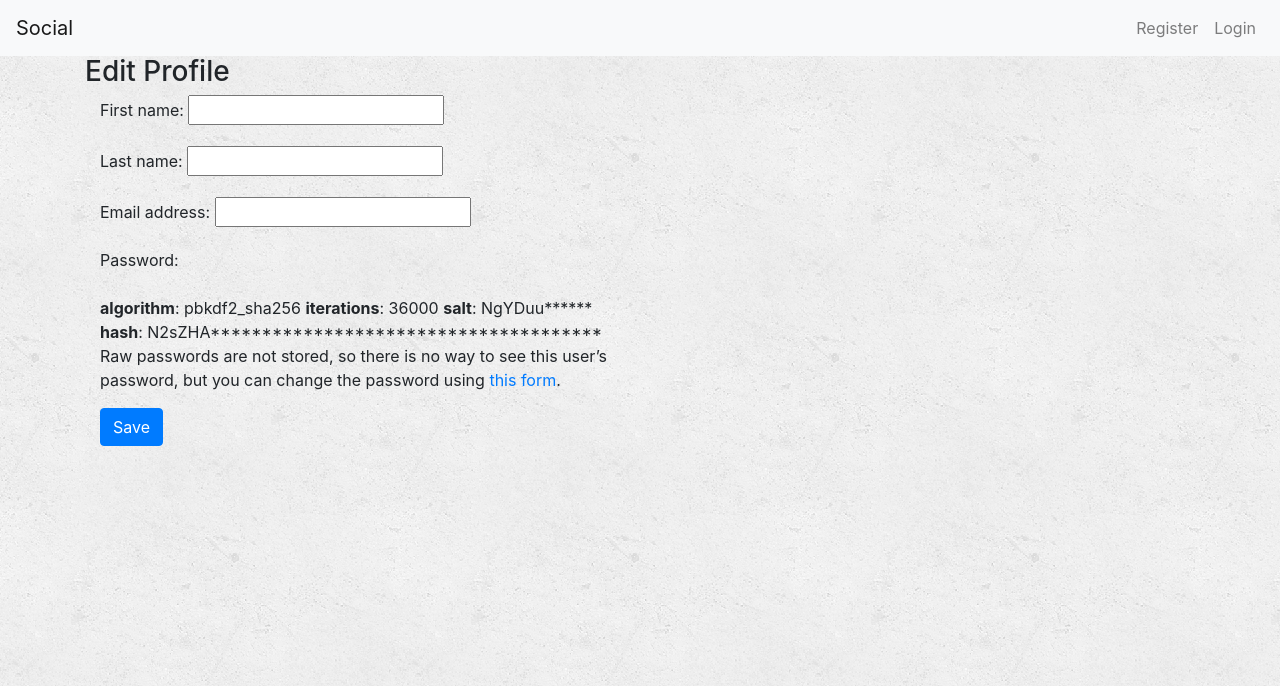
After one commit to Lok3shm/Social-Network-Website, a Django app: page /profile/edit/ in a window 1280 px wide. The commit adds this page. Shown: the top 686 px of the page. Run offline with Django 3.2, Linux system fonts and the light colour scheme; a user stored in the database is signed in; some libraries are stand-ins or nearby versions.

Commit message:
Added login and Registration

```diff
--- /dev/null
+++ b/social/forms.py
@@ -0,0 +1,41 @@
+from django import forms
+from django.contrib.auth.models import User
+from django.contrib.auth.forms import UserCreationForm, UserChangeForm
+
+
+class RegistrationForm(UserCreationForm):
+	email = forms.EmailField(required=True)
+
+	class Meta:
+		model = User
+		fields = (
+			'username',
+			'first_name',
+			'last_name',
+			'email',
+			'password1',
+			'password2'
+		)
+
+	def save(self, commit=True):
+		user = super(RegistrationForm, self).save(commit=False)
+		user.first_name = self.cleaned_data['first_name']
+		user.last_name = self.cleaned_data['last_name']
+		user.email = self.cleaned_data['email']
+
+		if commit:
+			user.save()
+
+		return user
+
+class EditProfileForm(UserChangeForm):
+
+	class Meta:
+		model = User
+		fields = (
+
+			'first_name',
+			'last_name',
+			'email',
+			'password'
+		)
--- a/social/models.py
+++ b/social/models.py
@@ -11,6 +11,9 @@ class UserProfile(models.Model):
 	website     = models.URLField(default='')
 	phone		= models.IntegerField(default=0)
 
+
+
+
 def create_profile(sender, **kwargs):
 	if kwargs['created']:
 		user_profile = UserProfile.objects.create(user=kwargs['instance'])
--- a/social/templates/social/base.html
+++ b/social/templates/social/base.html
@@ -23,7 +23,7 @@
       <div class="collapse navbar-collapse" id="navbarSupportedContent">
         <ul class="navbar-nav ml-auto">
           <li class="nav-item">
-            <a class="nav-link" href="#">Register</a>
+            <a class="nav-link" href="{% url 'social:register' %}">Register</a>
           </li>
           <li class="nav-item">
             <a class="nav-link" href="{% url 'social:login' %}">Login</a>
--- /dev/null
+++ b/social/templates/social/editprofile.html
@@ -0,0 +1,13 @@
+{% extends 'social/base.html' %}
+{% block title%} Profile | Edit{% endblock %}
+
+{% block body%}
+  <div class="container">
+		<h3>Edit Profile</h3>
+	  	<form class="col-md-6" method="post">
+	  		{% csrf_token %}
+	  		{{ form.as_p }}
+	  		<button type="submit" class="btn btn-primary">Save</button>
+	  	</form>
+  	</div>
+{% endblock %}
--- a/social/templates/social/home.html
+++ b/social/templates/social/home.html
@@ -1,4 +1,5 @@
 {% extends 'social/base.html' %}
+{% block title%} Social {% endblock %}
 
 {% block body%}
   <h3>Hi There</h3>
--- a/social/urls.py
+++ b/social/urls.py
@@ -9,5 +9,9 @@ urlpatterns = [
     url(r'^$', home, name='home'),
     url(r'login/$', login, {'template_name' : 'social/login.html'}, name='login'),
     url(r'logout/$', logout, {'template_name' : 'social/logout.html'}, name='logout'),
+    url(r'register/$', register, name='register'),
+    url(r'profile/$', profile, name='profile'),
+    url(r'profile/edit/$', editprofile, name='edit_profile'),
+    url(r'edit-password/$', change_password, name='edit_password'),
 
 ]
--- a/social/views.py
+++ b/social/views.py
@@ -1,7 +1,60 @@
-from django.shortcuts import render
-from django.http import HttpResponse
+from django.shortcuts import render, redirect
+from social.forms import *
+from django.contrib.auth.models import User
+from django.contrib.auth.forms import PasswordChangeForm
+from django.contrib.auth import update_session_auth_hash
 
 
 # Create your views here.
 def home(request):
 	return render(request, 'social/home.html')
+
+
+def register(request):
+	if request.method =='POST':
+		form = RegistrationForm(request.POST)
+		if form.is_valid():
+			form.save()
+			return redirect('/')
+	else:
+		form = RegistrationForm()
+
+		args = {'form': form}
+		return render(request, 'social/registration.html', args)
+
+
+def profile(request):
+	args = {'user' : request.user}
+	return render(request, 'social/profile.html', args)
+
+def editprofile(request):
+	if request.method =='POST':
+		form = EditProfileForm(request.POST, instance=request.user)
+
+		if form.is_valid():
+			form.save()
+			return redirect('/profile')
+
+	else:
+		form = EditProfileForm(instance=request.user)
+		args = {'form' : form}
+		return render(request, 'social/editprofile.html', args)
+
+
+def change_password(request):
+	if request.method =='POST':
+		form = PasswordChangeForm(data=request.POST, user=request.user)
+
+		if form.is_valid():
+			form.save()
+			update_session_auth_hash(request, form.user)
+			return redirect('/profile')
+
+		else:
+			return redirect('/edit-password')
+
+
+	else:
+		form = PasswordChangeForm(user=request.user)
+		args = {'form' : form}
+		return render(request, 'social/editpassword.html', args)
```
Also changed, not shown: social/templates/social/editpassword.html (added, +14 -0 lines), social/templates/social/profile.html (added, +25 -0 lines), social/templates/social/registration.html (added, +12 -0 lines), db.sqlite3.
